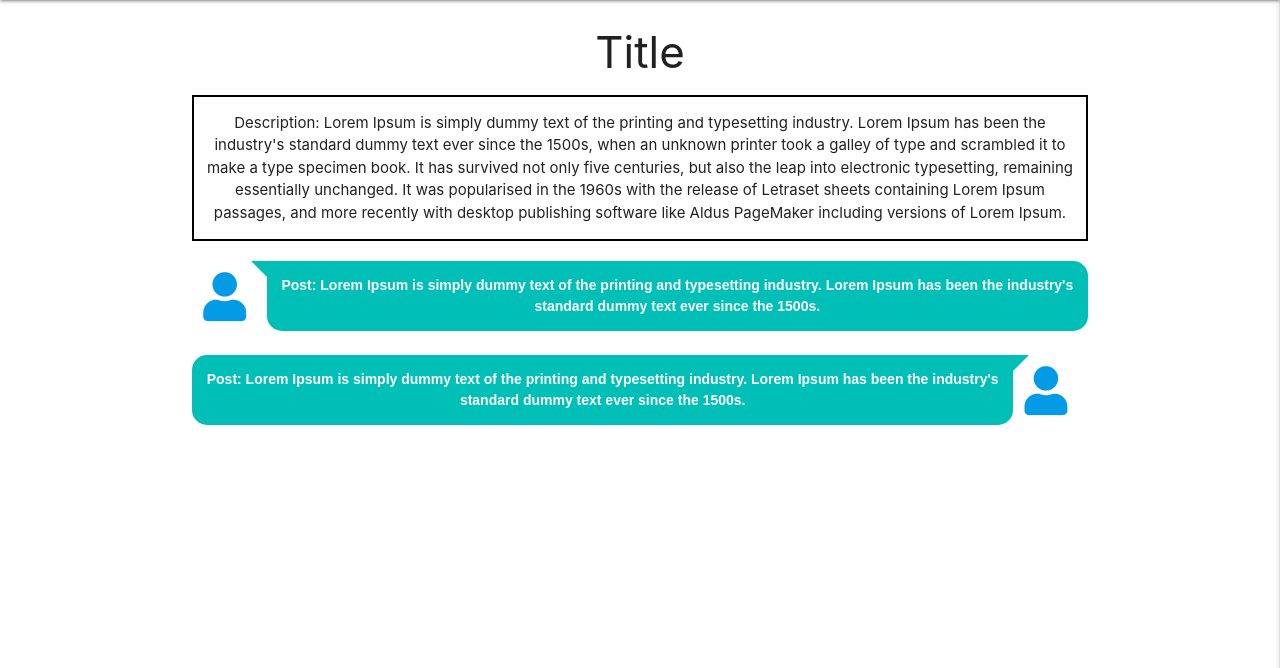
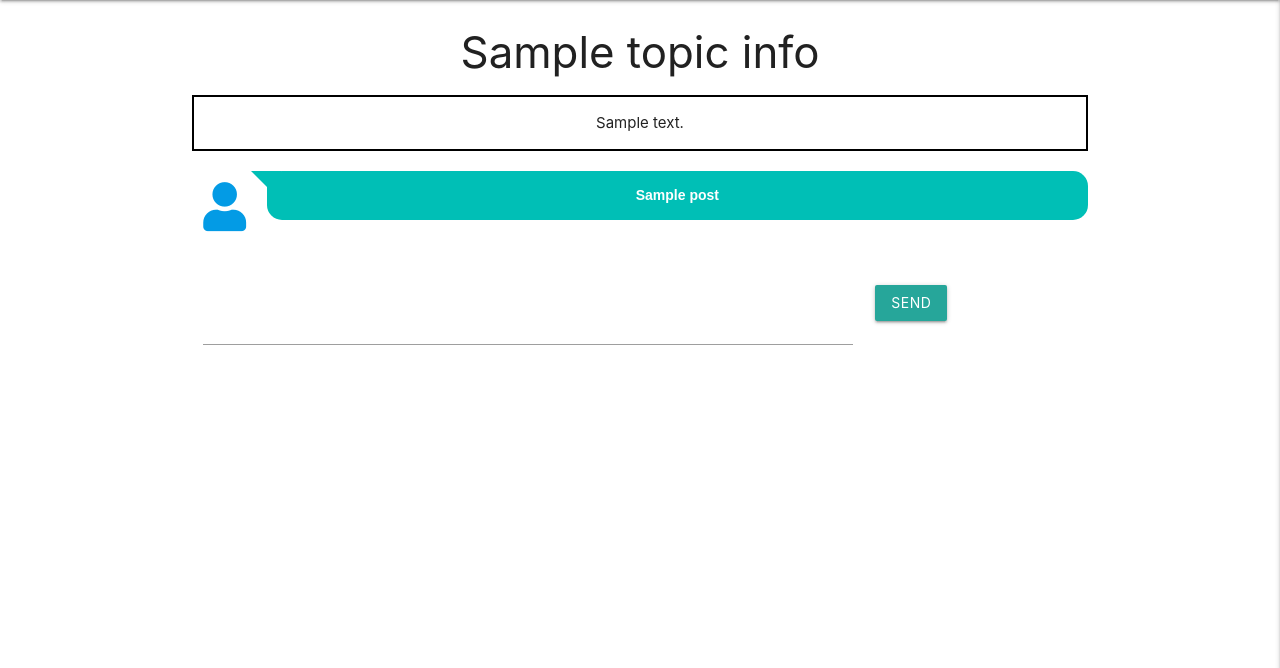
Before and after one commit to JuanBrachoDev/Virtual-Parlay, a Flask app: template templates/discussion.html in a window 1280 px wide. Shown: the part 64-732 px from the top of the page. Run offline with Flask 2, Linux system fonts and the light colour scheme; the template is opened without the code that fills it: most values are stand-ins (such as "Sample title", 1, 10 or a date in 2020); some libraries are stand-ins or nearby versions.

Commit message:
Built discussion GET and POST methods, added form to add posts to discussion.html

```diff
--- a/run.py
+++ b/run.py
@@ -21,6 +21,7 @@ mongo = PyMongo(app)
 @app.route("/")
 @app.route("/index", methods=["GET", "POST"])
 def index():
+
     topics = list(mongo.db.topics.find())
 
     if request.method == "POST":
@@ -39,9 +40,24 @@ def index():
     return render_template("index.html", topics=topics)
 
 
-@app.route("/discussion")
-def discussion():
-    return render_template("discussion.html")
+@app.route("/discussion/<topic>", methods=["GET", "POST"])
+def discussion(topic):
+
+    topic_info = mongo.db.topics.find_one({'_id': ObjectId(topic)})
+    posts = list(mongo.db.posts.find({'topic': topic}))
+
+    if request.method == "POST":
+        submit = {
+            "topic": topic,
+            "author": session['user_id'],
+            "date": datetime.now(),
+            "post": request.form.get("post")
+        }
+        mongo.db.posts.insert_one(submit)
+        return redirect(url_for("discussion", topic=topic))
+
+    return render_template(
+        "discussion.html", topic_info=topic_info, posts=posts)
 
 
 @app.route("/profile/<user_id>")
--- a/templates/discussion.html
+++ b/templates/discussion.html
@@ -1,30 +1,15 @@
 {% extends "base.html" %}
 {% block content %}
-<h3 class="center-align">Title</h3>
+    <h3 class="center-align">{{ topic_info.title }}</h3>
     <div class="container">
         <!-- Post Title and Description -->
         <div class="row discussion-topic">
-        <p class="col s12 center-align">Description: Lorem Ipsum is simply dummy text of the printing and typesetting
-            industry. Lorem Ipsum has been the industry's standard dummy text ever since the 1500s, when an unknown
-            printer took a galley of type and scrambled it to make a type specimen book. It has survived not only five
-            centuries, but also the leap into electronic typesetting, remaining essentially unchanged. It was
-            popularised in the 1960s with the release of Letraset sheets containing Lorem Ipsum passages, and more
-            recently with desktop publishing software like Aldus PageMaker including versions of Lorem Ipsum.</p>
+            <p class="col s12 center-align">{{ topic_info.description }}</p>
         </div>
         <!-- Posts -->
         <div class="row posts-section">
-        <!-- Other posts -->
-        <div class="row post">
-            <div class="col s1 user-portrait">
-                <a href="#!">
-                    <i class="fa fa-user center-align" aria-hidden="true"></i>
-                </a>
-            </div>
-            <div class="col s11 speech-bubble chat-left">
-                <p>Post: Lorem Ipsum is simply dummy text of the printing and typesetting
-                    industry. Lorem Ipsum has been the industry's standard dummy text ever since the 1500s.</p>
-            </div>
-        </div>
+            {% for post in posts %}
+                {% if post.author == session['user_id'] %}
                     <!-- Own posts -->
                     <div class="row post own-post">
                         <div class="col s11 speech-bubble chat-right post">
@@ -39,9 +24,7 @@
                                     <li><a href="#!">Delete</a></li>
                                 </ul>
                             </div>
-
-                <p>Post: Lorem Ipsum is simply dummy text of the printing and typesetting
-                    industry. Lorem Ipsum has been the industry's standard dummy text ever since the 1500s.</p>
+                            <p>{{ post.post }}</p>
                         </div>
                         <div class="col s1 user-portrait">
                             <a href="#!">
@@ -49,6 +32,29 @@
                             </a>
                         </div>
                     </div>
+                {% else %}
+                    <!-- Other posts -->
+                    <div class="row post">
+                        <div class="col s1 user-portrait">
+                            <a href="#!">
+                                <i class="fa fa-user center-align" aria-hidden="true"></i>
+                            </a>
+                        </div>
+                        <div class="col s11 speech-bubble chat-left">
+                            <p>{{ post.post }}</p>
                         </div>
                     </div>
+                {% endif %}
+            {% endfor %}
+        </div>
+        <form class="row fixed-bottom" method="POST" action="{{ url_for('discussion', topic=topic_info._id) }}">
+            <div class="col s9 input-field">
+                <textarea id="post" name="post" type="text" class="materialize-textarea" required></textarea>
+                <label for="post"></label>
+            </div>
+            <div class="col s3">
+                <button class="btn" type="submit">Send</button>
+            </div>
+        </form>
+    </div>
 {% endblock %}
--- a/templates/index.html
+++ b/templates/index.html
@@ -7,7 +7,7 @@
             <!-- New Topic button -->
             <div class="row collapsible-header">New Topic</div>
             <!-- New Topic form -->
-            <form class="collapsible-body" method="POST" action="{{ url_for('index')}}">
+            <form class="collapsible-body" method="POST" action="{{ url_for('index') }}">
                 <div class="card-panel">
                     <div class="row">
                         <!-- Title input -->
@@ -35,7 +35,7 @@
         <!-- Topics -->
         {% for topic in topics %}
             <div class="row topic">
-                <a class="col s6" href="{{ url_for('discussion') }}">{{ topic.title }}</a>
+                <a class="col s6" href="{{ url_for('discussion', topic=topic._id) }}">{{ topic.title }}</a>
                 <a class="col s2" href="{{ url_for('profile', user_id=topic.author) }}">{{ topic.author_name }}</a>
                 <span class="col s2"><i class="fa fa-comments" aria-hidden="true"></i>{{ topic.posts }}</span>
                 <span class="col s2">{{ topic.date }}</span>
```
Lines whose indentation alone changed are shown as unchanged.
